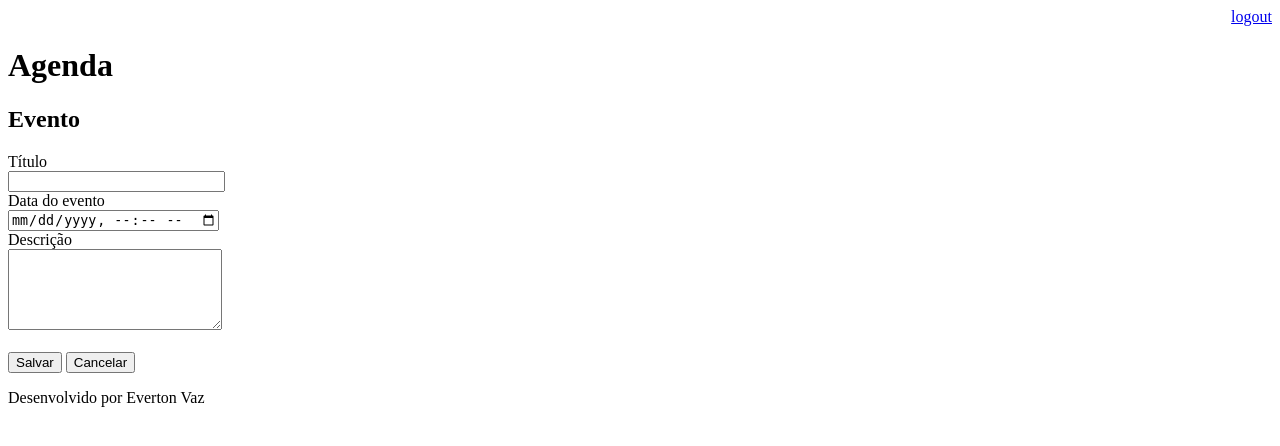
After one commit to EvertonVaz/digital_innovation, a Django app: page /agenda/evento/ in a window 1280 px wide. The commit adds this page. Shown: the top 446 px of the page. Run offline with Django 3.2, Linux system fonts and the light colour scheme; the visitor is signed in with stand-in values (Sample User, id 1).

Commit message:
Incluir eventos na agenda

```diff
--- a/projeto2/agenda/agenda/urls.py
+++ b/projeto2/agenda/agenda/urls.py
@@ -23,6 +23,8 @@ urlpatterns = [
     path('admin/', admin.site.urls),
     path('evento/<titulo_evento>', dataEvento),
     path('agenda/', lista_eventos),
+    path('agenda/evento/', evento),
+    path('agenda/evento/submit', submit_evento),
     path('login/', login_user),
     path('login/submit', submit_login),
     path('logout/', logout_user)
--- a/projeto2/agenda/core/views.py
+++ b/projeto2/agenda/core/views.py
@@ -35,3 +35,20 @@ def lista_eventos(request):
     evento = Evento.objects.filter(usuario=usuario)
     response = {'eventos': evento}
     return render(request, 'agenda.html', response)
+
+@login_required(login_url='/login/')
+def evento(request):
+    return render(request, 'evento.html')
+
+@login_required(login_url='/login/')
+def submit_evento(request):
+    if request.POST:
+        titulo = request.POST.get('titulo')
+        data_evento = request.POST.get('data_evento')
+        descricao = request.POST.get('descricao')
+        usuario = request.user
+        Evento.objects.create(titulo=titulo,
+                              data_evento=data_evento,
+                              descricao=descricao,
+                              usuario=usuario)
+    return redirect('/')
--- a/projeto2/agenda/templates/agenda.html
+++ b/projeto2/agenda/templates/agenda.html
@@ -1,7 +1,9 @@
 {% extends "model-page.html" %}
 {% block content %}
     <h2>Agendamentos</h2>
-
+    <a href="evento/">
+    <button type="button">Novo Evento</button>
+    </a>
     <ul style="font-size: 20px">
         {% for evento in eventos %}
             <li>{{ evento.titulo }} - {{ evento.get_data_evento }}</li>
--- /dev/null
+++ b/projeto2/agenda/templates/evento.html
@@ -0,0 +1,25 @@
+{% extends "model-page.html" %}
+
+{% block content %}
+
+<h2>Evento</h2>
+
+<form action="submit" method="POST">{% csrf_token %}
+    <label>Título</label>
+    <br>
+    <input type="text" name="titulo", size="24">
+    <br>
+    <label>Data do evento</label>
+    <br>
+    <input type="datetime-local" name="data_evento">
+    <br>
+    <label>Descrição</label>
+    <br>
+    <textarea name="descricao" rows="5" cols="24"></textarea>
+    <br><br>
+    <button type="submit">Salvar</button>
+    <a href="/">
+        <button type="submit">Cancelar</button>
+    </a>
+</form>
+{% endblock %}
```
